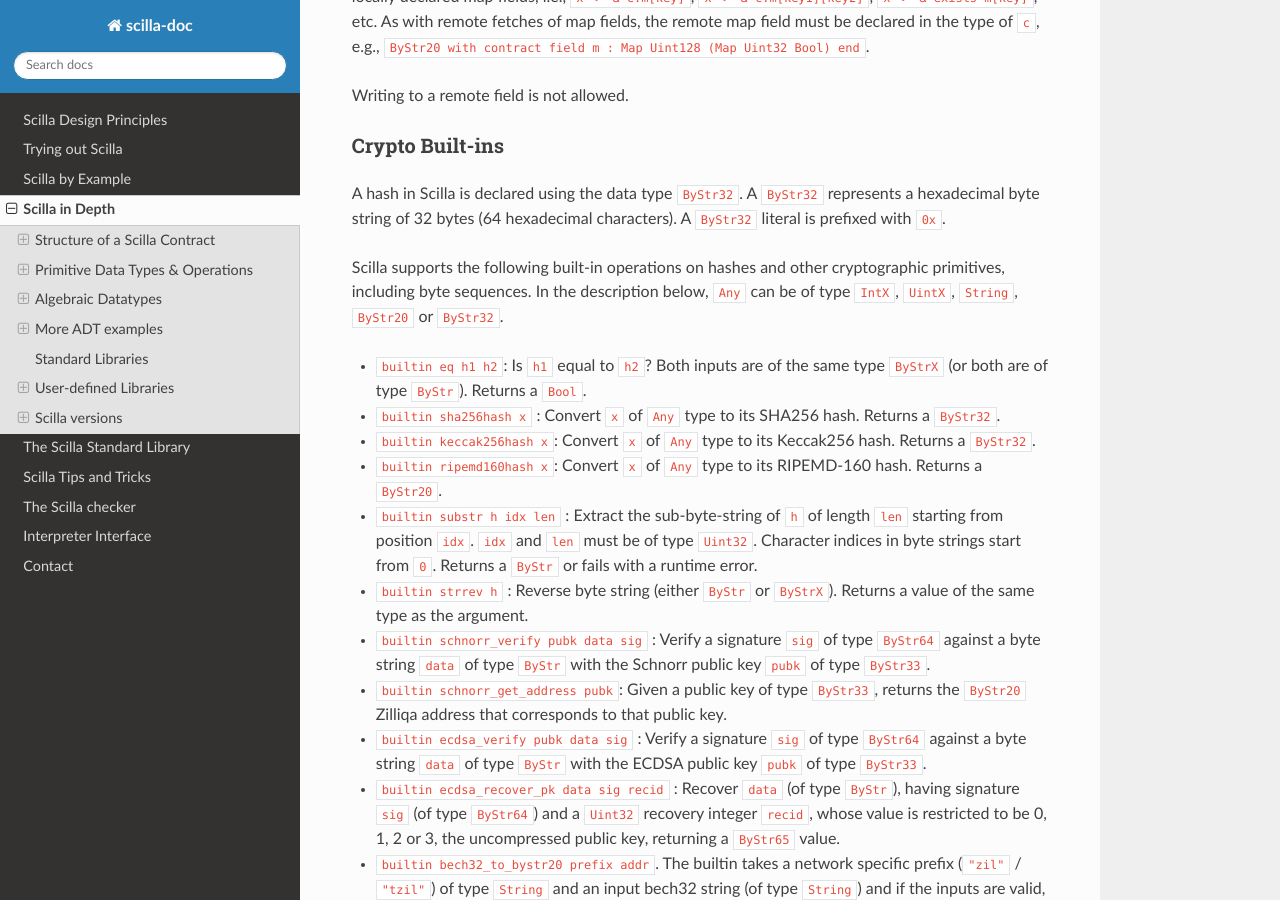
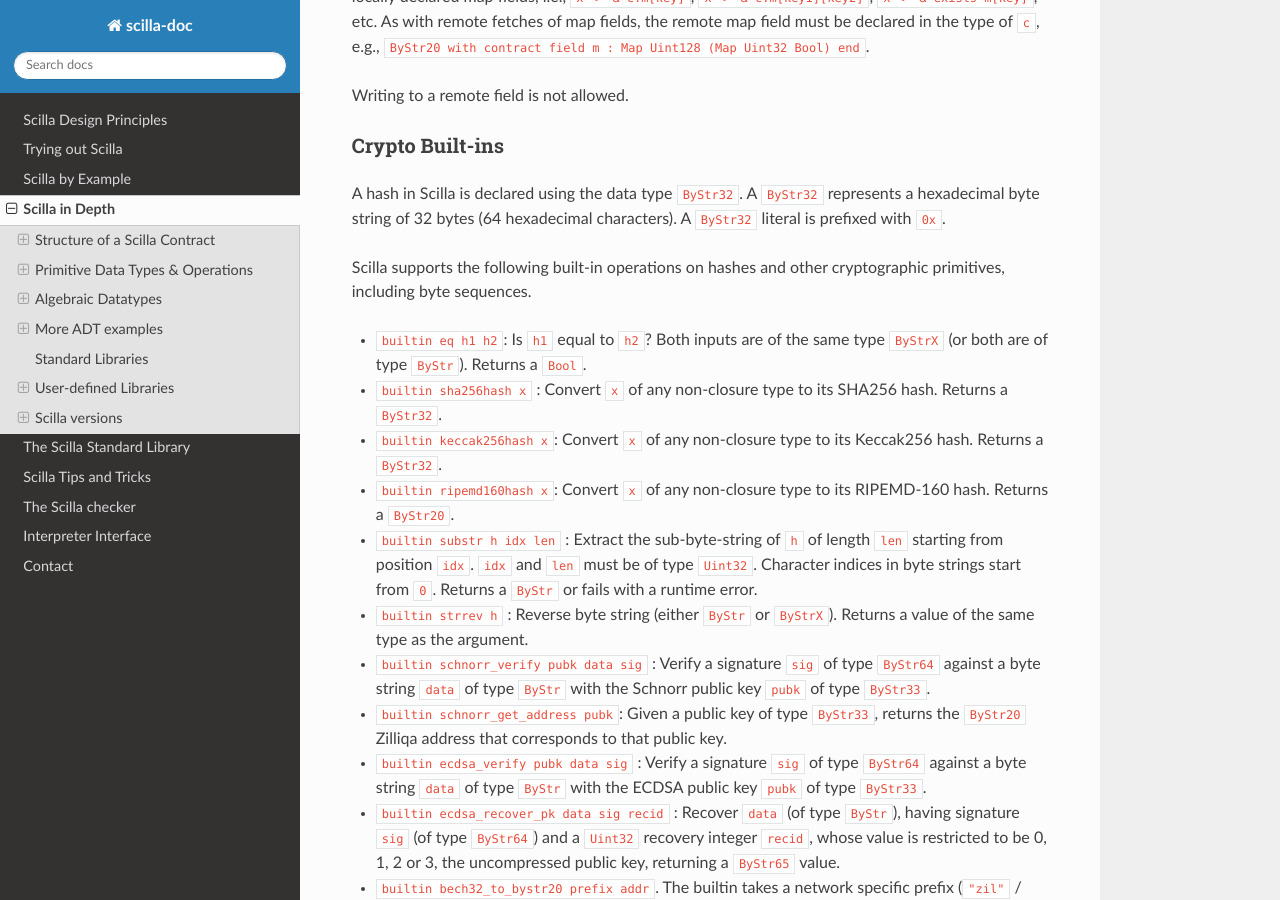
Before and after one commit to Zilliqa/scilla-docs, a Sphinx documentation site: the page built from docs/source/scilla-in-depth.rst, in a window 1280 px wide and 900 px high, scrolled down 18543 px. Built offline with Sphinx 7.4.7 and the Read the Docs theme 2.0.0, drawn with Linux system fonts in a browser that asks for light colours.

Commit message:
Fix incorrect type restriction on hash functions

```diff
--- a/docs/source/scilla-in-depth.rst
+++ b/docs/source/scilla-in-depth.rst
@@ -1066,18 +1066,16 @@ hexadecimal characters). A ``ByStr32`` literal is prefixed with
 
 
 Scilla supports the following built-in operations on hashes and other cryptographic primitives,
-including byte sequences. In the description
-below, ``Any`` can be of type ``IntX``, ``UintX``, ``String``, ``ByStr20`` or
-``ByStr32``.
+including byte sequences.
 
 - ``builtin eq h1 h2``: Is ``h1`` equal to ``h2``? Both inputs are of the
   same type ``ByStrX`` (or both are of type ``ByStr``). Returns a ``Bool``.
 
-- ``builtin sha256hash x`` : Convert ``x`` of ``Any`` type to its SHA256 hash. Returns a ``ByStr32``.
-
-- ``builtin keccak256hash x``: Convert ``x`` of ``Any`` type to its Keccak256 hash. Returns a ``ByStr32``.
-
-- ``builtin ripemd160hash x``: Convert ``x`` of ``Any`` type to its RIPEMD-160 hash. Returns a ``ByStr20``.
+- ``builtin sha256hash x`` : Convert ``x`` of any non-closure type to its SHA256 hash. Returns a ``ByStr32``.
+
+- ``builtin keccak256hash x``: Convert ``x`` of any non-closure type to its Keccak256 hash. Returns a ``ByStr32``.
+
+- ``builtin ripemd160hash x``: Convert ``x`` of any non-closure type to its RIPEMD-160 hash. Returns a ``ByStr20``.
 
 - ``builtin substr h idx len`` : Extract the sub-byte-string of ``h`` of
   length ``len`` starting from position ``idx``. ``idx`` and
```
